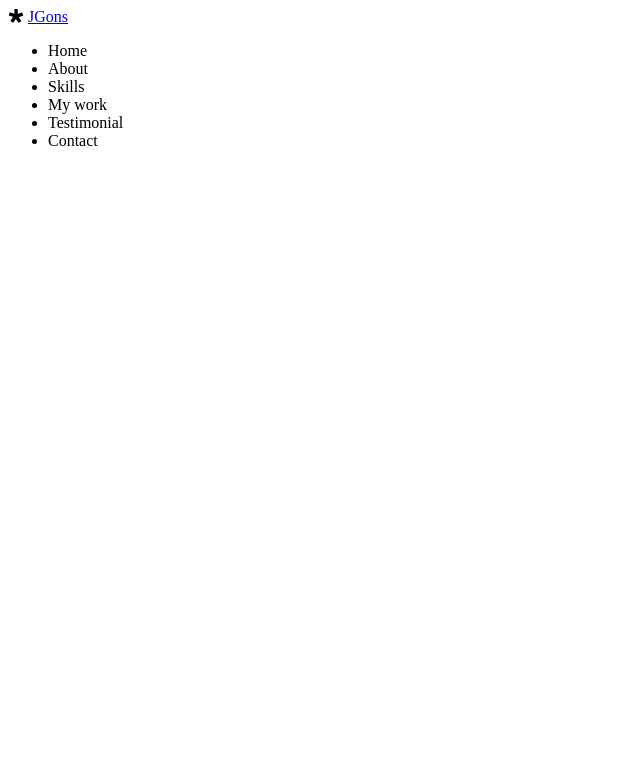
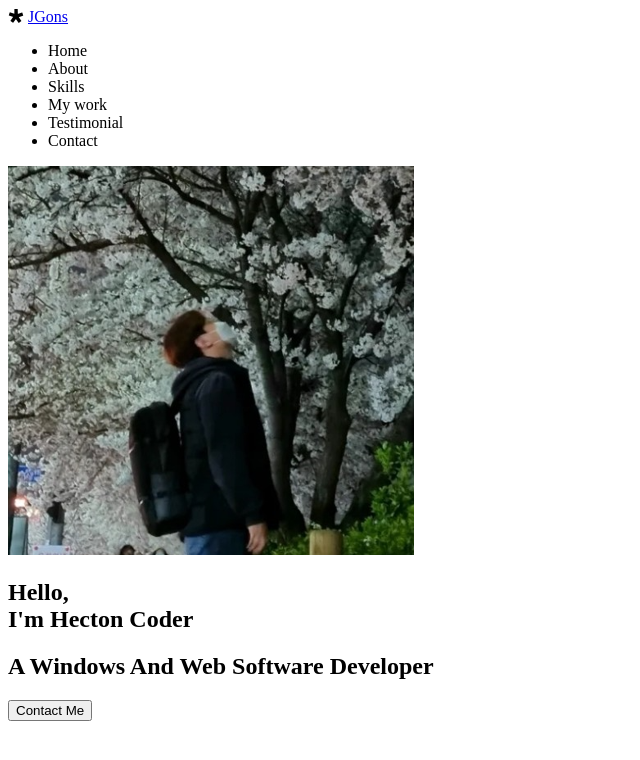
Before and after one commit to song1227jg/Portfolio_FE, a plain HTML site: page index.html in a window 1280 px wide. Shown: the whole page, without its empty margins (0-640 px from the left). Drawn offline with Linux system fonts and the light colour scheme.

Commit message:
Home - 프로필 관련 추가

```diff
--- a/index.html
+++ b/index.html
@@ -39,6 +39,17 @@
         </ul>
       </div>
     </nav>
+    <!-- Home -->
+    <section id="home">
+      <img
+        src="imgs/profile.png"
+        alt="JGons profile photo"
+        class="home__avatar"
+      />
+      <h1 class="home__title">Hello, <br />I'm Hecton Coder</h1>
+      <h2 class="home__description">A Windows And Web Software Developer</h2>
+      <button class="home__cantact">Contact Me</button>
+    </section>
     <!-- About -->
     <section id="about"></section>
     <!-- Skills -->
```
Also changed, not shown: imgs/profile.png (added).
